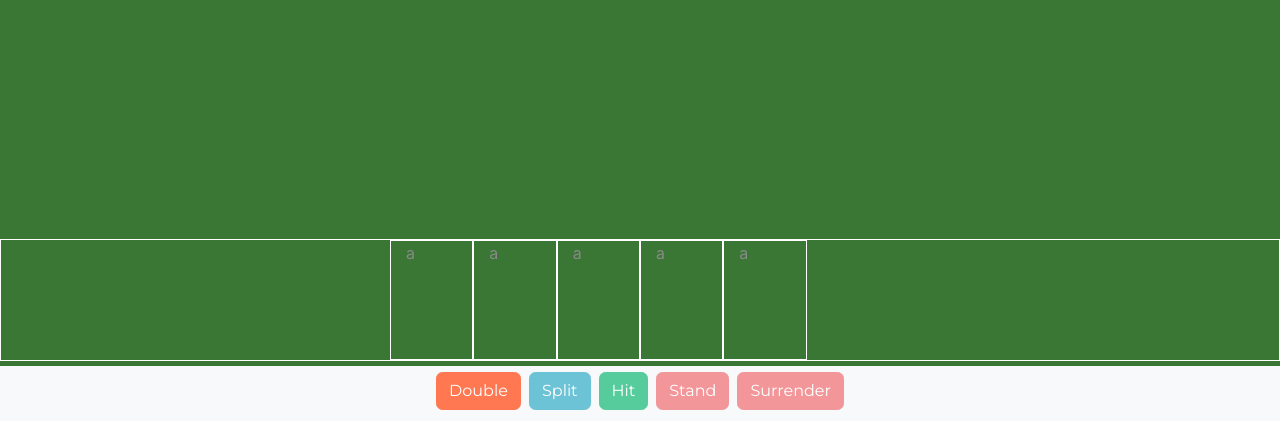
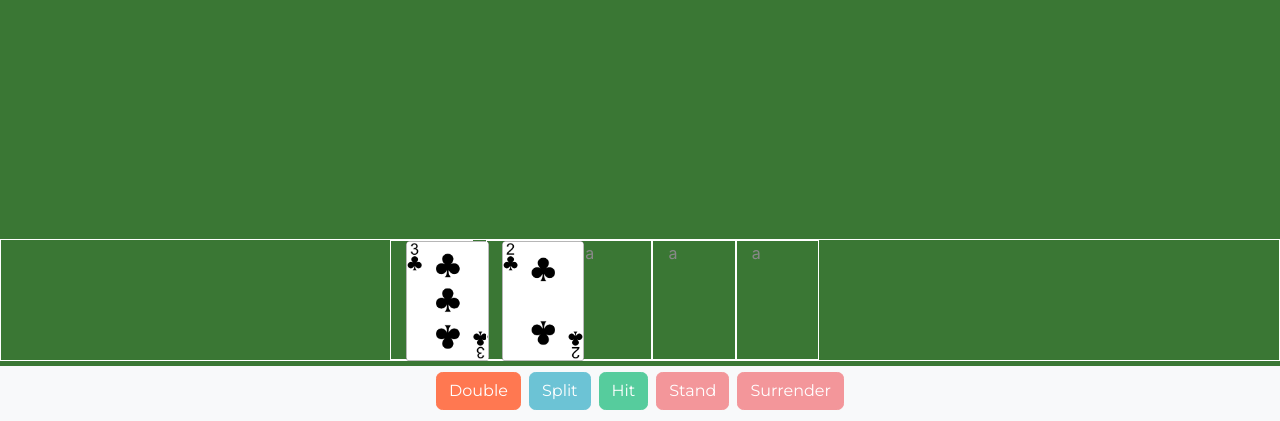
Before and after one commit to csabaszabo93/CC-BlackJack, a Flask app: page /game in a window 1280 px wide. Shown: the part 379-800 px from the top of the page. Run offline with Flask 2, Linux system fonts and the light colour scheme; some libraries are stand-ins or nearby versions.

Commit message:
Merged game.js into test_UI branch.

```diff
--- a/static/js/game.js
+++ b/static/js/game.js
@@ -5,18 +5,16 @@ function fillDeck() {
 
     for (let suit of suits) {
         for (let value of values) {
-
-            //etc
-            let card = {suit: suit, value: value, image: `${value}_of_${suit}.png`};
-            for (let i = 0; i < 1; i++) {
+            let card = {suit: suit, value: value, image: `${value}_of_${suit}.png`.toLowerCase()};
+            for (let i = 0; i < 6; i++) {
                 deck.push(card);
             }
-
         }
     }
 
     return deck;
 }
+
 
 function shuffle(a) {
     var j, x, i;
@@ -29,19 +27,35 @@ function shuffle(a) {
     return a;
 }
 
-function dealCard(deck){
-    let playerDeck = [];
-    let pickedCard = deck.pop();
-
-    playerDeck.push(pickedCard);
-    return playerDeck;
+function dealCard(deck, hand){
+    let card = deck.pop();
+    hand.push(card);
 }
 
-function game(){
-    let deck = fillDeck();
-    shuffle(deck);
-    let card = dealCard(deck);
-    console.log(card);
+
+function showHand(hand){
+    let userCards = document.getElementById('player-deck');
+    let playerHand = document.querySelectorAll('.player-card');
+    for (let i = 0; i < 5; i++){
+            let image = hand[i].image;
+            playerHand[i].innerHTML = `<img src="/static/img/cards/${image}" height="120"/>`;
+            playerHand[i].style.zIndex = `${i}`;
+            playerHand[i].style.marginLeft = `${i * 2.5}%`;
+    }
 }
 
+
+function game(){
+    let hand = [];
+    let initDeck = fillDeck(); // fills deck with 312 cards
+    shuffle(initDeck); // shuffles the deck
+    let deck = initDeck.slice(0, 250); // using only the top 250 cards
+    console.log(deck);
+    for (let i=0; i < 2; i++){
+        dealCard(deck, hand);
+    }
+    showHand(hand);
+}
+
+
 game();
--- a/templates/game.html
+++ b/templates/game.html
@@ -15,11 +15,11 @@
     <img id="main-deck" src="{{ url_for('static', filename='img/cards/cardback.png') }}">
     <div id="player-deck" class="row deck">
         <div class="card-container">
-            <div class="my-card col-2">a</div>
-            <div class="my-card col-2">a</div>
-            <div class="my-card col-2">a</div>
-            <div class="my-card col-2">a</div>
-            <div class="my-card col-2">a</div>
+            <div class="my-card player-card col-2">a</div>
+            <div class="my-card player-card col-2">a</div>
+            <div class="my-card player-card col-2">a</div>
+            <div class="my-card player-card col-2">a</div>
+            <div class="my-card player-card col-2">a</div>
         </div>
     </div>
     <footer>
```
